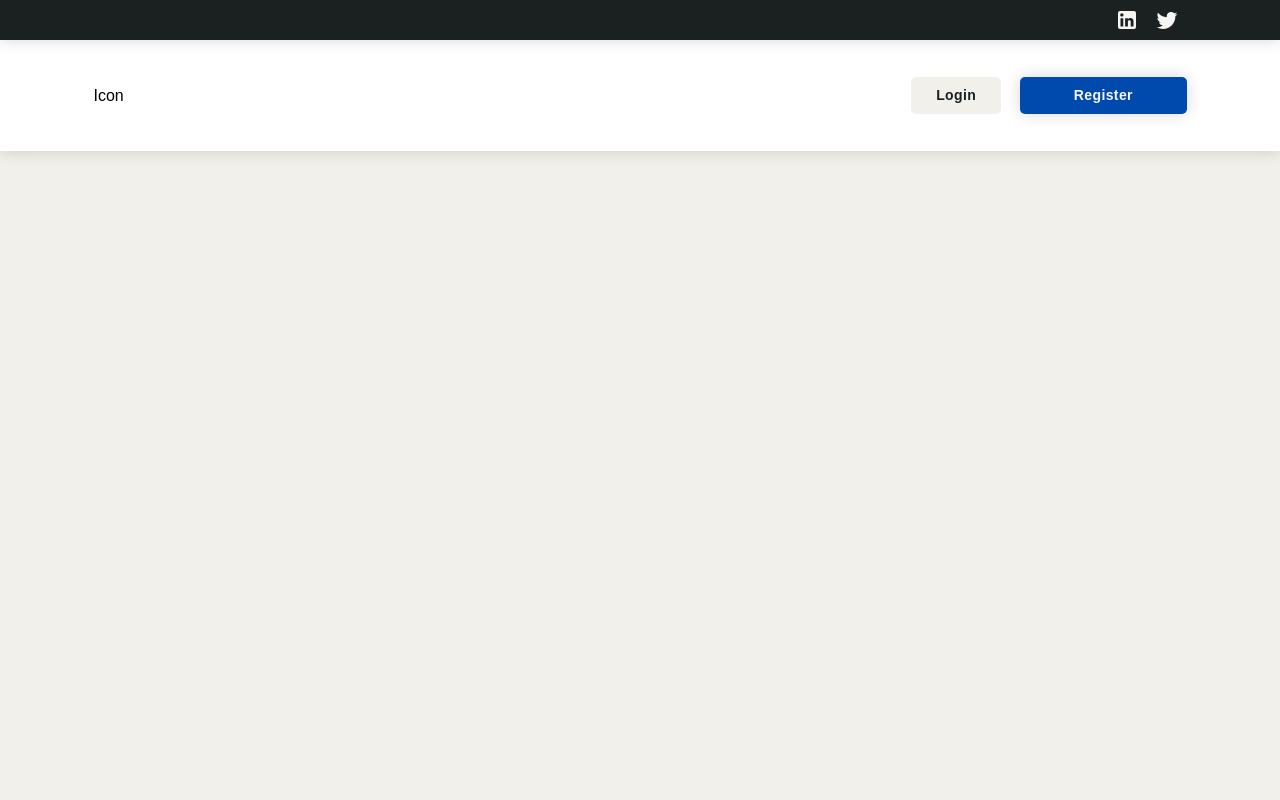
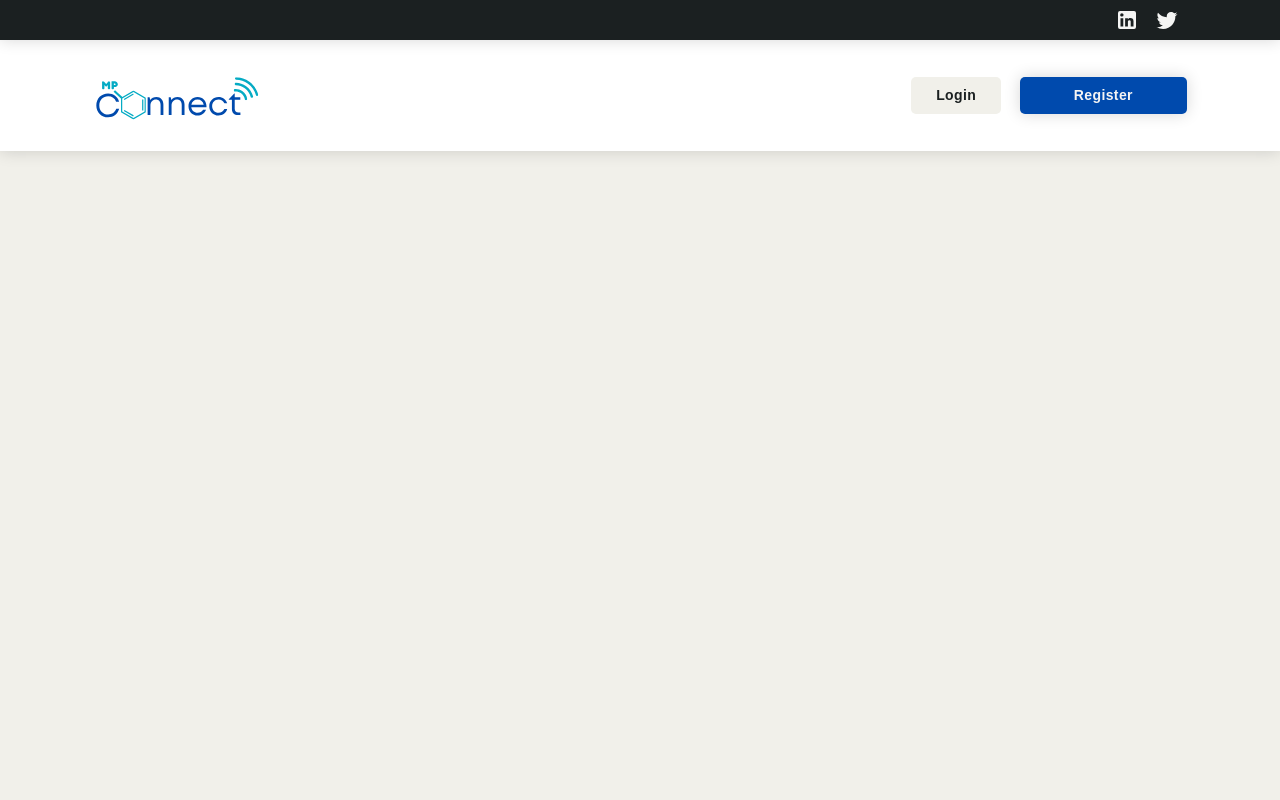
Before and after one commit to AbbaTek-Group/mp-connect, a React (Create React App) app in the folder mp-connect/: page / in a window 1280 px wide. Shown: the top 800 px of the page. Built offline with nearby package versions, Linux system fonts and the light colour scheme; a web font is replaced by a local one.

Commit message:
Nav bar complete

```diff
--- a/mp-connect/src/components/landing/content/NavBarContent.tsx
+++ b/mp-connect/src/components/landing/content/NavBarContent.tsx
@@ -4,8 +4,14 @@ import { inline } from "../../../styles";
 export const NavBarContent = () => {
   return (
     <Box sx={inline.navBarContentSx.container}>
-      <Box sx={{ ml: "7.3vw" }}>Icon</Box>
-      <Box sx={{ mr: "7.3vw" }}>
+      <Box>
+        <img
+          src={"/mpconnectlogo.svg"}
+          alt={"MPConnect"}
+          style={inline.navBarContentSx.logo}
+        />
+      </Box>
+      <Box>
         <Button
           sx={inline.navBarContentSx.loginButton}
           variant="contained"
--- a/mp-connect/src/styles/inline.ts
+++ b/mp-connect/src/styles/inline.ts
@@ -49,8 +49,15 @@ export const navBarContentSx = {
     display: "flex",
     flexDirection: "row",
     justifyContent: "space-between",
+    height: "100%",
     alignItems: "center",
-    height: "100%",
+    ml: "7.3vw",
+    mr: "7.3vw",
+  },
+  logo: {
+    width: "13vw",
+    height: "auto",
+    marginTop: "2vh",
   },
   loginButton: {
     fontFamily: font.fontFamily,
@@ -62,7 +69,9 @@ export const navBarContentSx = {
     boxShadow: "none",
     mr: "1.5vw",
     "&:hover": {
-      opacity: "0.84",
+      backgroundColor: palette.trueWhite,
+      textShadow: "0px 0px 16px rgb(0 0 0 / 0.16)",
+      boxShadow: "none",
     },
   },
   registerButton: {
@@ -74,7 +83,9 @@ export const navBarContentSx = {
     width: "13vw",
     boxShadow: "0px 0px 16px rgb(0 0 0 / 0.16)",
     "&:hover": {
-      opacity: "0.84",
+      backgroundColor: palette.slate,
+      textShadow: "0px 0px 16px rgb(0 0 0 / 0.16)",
+      boxShadow: "none",
     },
   },
 };
```
